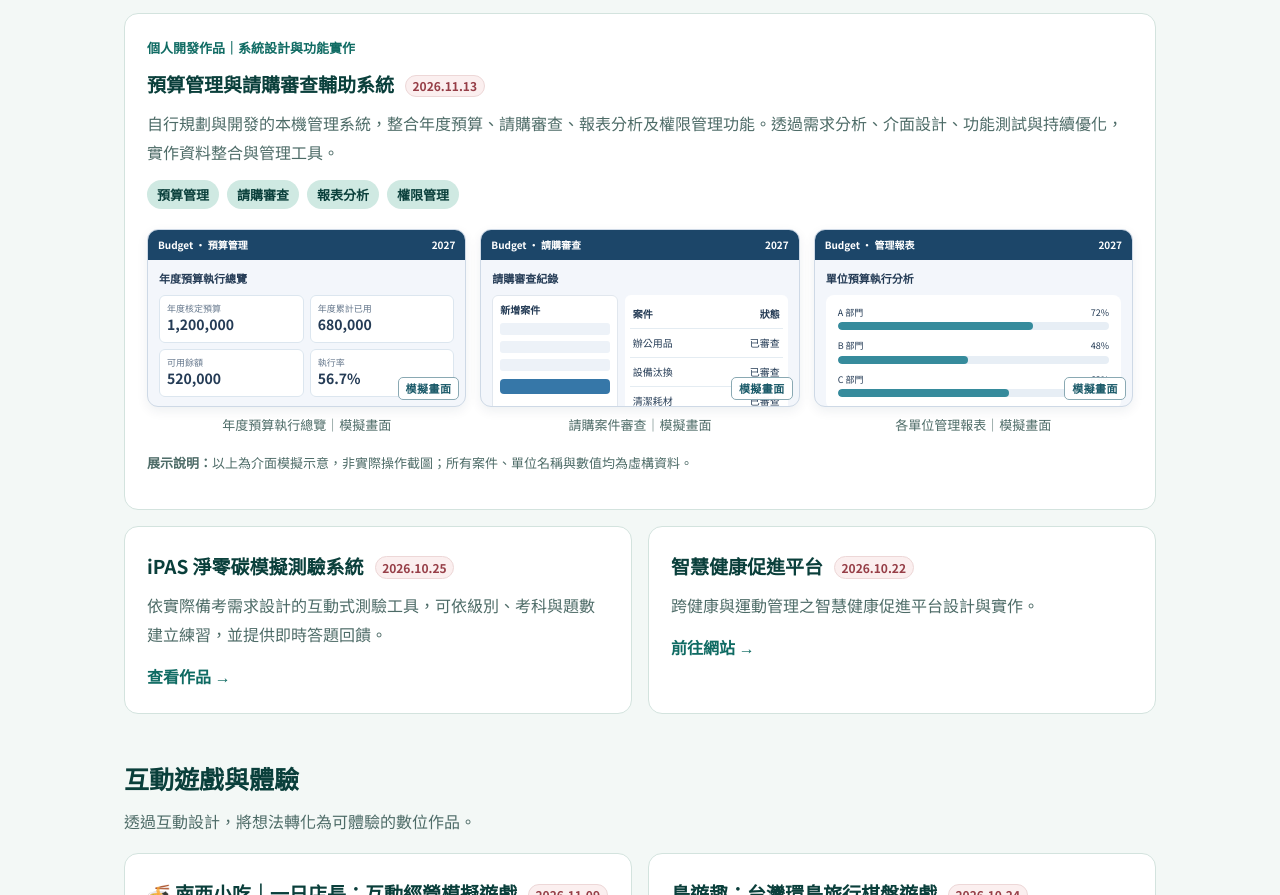
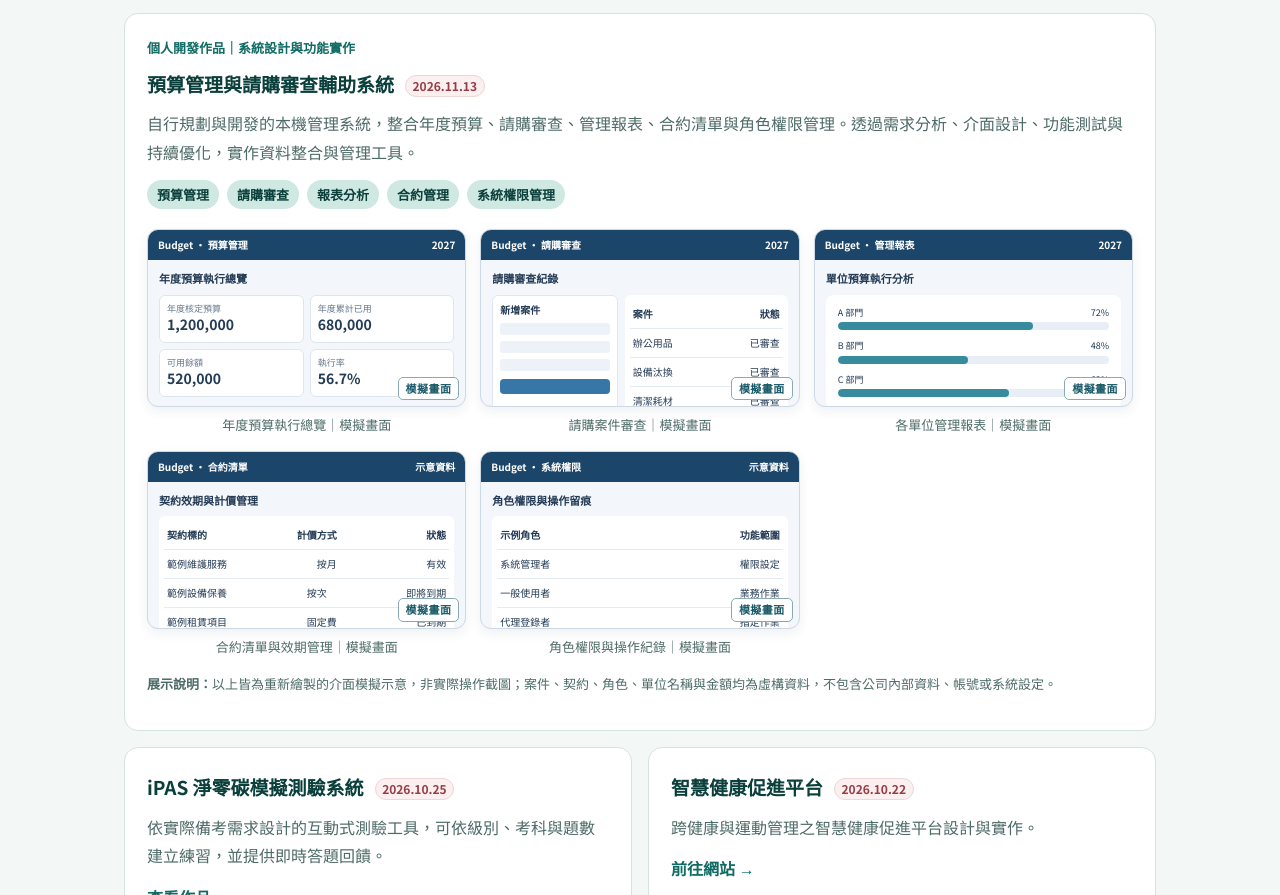
Before and after one commit to nancy098517/nancy098517.github.io, a plain HTML site: page portfolio.html in a window 1280 px wide. Shown: the part 712-1607 px from the top of the page. Drawn offline with Linux system fonts and the light colour scheme.

Commit message:
Expand budget system portfolio mockups with contracts and role permissions

```diff
--- a/portfolio.html
+++ b/portfolio.html
@@ -65,6 +65,7 @@ footer{max-width:1080px;margin:auto;padding:20px 24px 40px;color:var(--muted);fo
 .budget-ui .track{height:8px;background:#e7eef5;border-radius:8px;overflow:hidden;margin-top:3px}
 .budget-ui .fill{height:100%;background:#368b9c;border-radius:8px}
 .budget-work .demo-note{font-size:13px;color:var(--muted);margin-top:14px}
+.budget-ui .mock-hint{font-size:9px;color:#51687c;margin-top:7px;line-height:1.5}
 @media(max-width:730px){.budget-screens{grid-template-columns:1fr}.budget-ui{height:185px}.budget-work{grid-column:auto}}
 
 
@@ -91,9 +92,9 @@ footer{max-width:1080px;margin:auto;padding:20px 24px 40px;color:var(--muted);fo
 <article class="post-card budget-work" id="budget-review">
   <div class="subhead">個人開發作品｜系統設計與功能實作</div>
   <h3>預算管理與請購審查輔助系統 <time class="work-date" datetime="2026-11-13" title="首次收錄於本站">2026.11.13</time></h3>
-  <p>自行規劃與開發的本機管理系統，整合年度預算、請購審查、報表分析及權限管理功能。透過需求分析、介面設計、功能測試與持續優化，實作資料整合與管理工具。</p>
-  <div class="budget-tags"><span>預算管理</span><span>請購審查</span><span>報表分析</span><span>權限管理</span></div>
-  <div class="budget-screens" aria-label="三個使用虛構資料設計的模擬系統畫面">
+  <p>自行規劃與開發的本機管理系統，整合年度預算、請購審查、管理報表、合約清單與角色權限管理。透過需求分析、介面設計、功能測試與持續優化，實作資料整合與管理工具。</p>
+  <div class="budget-tags"><span>預算管理</span><span>請購審查</span><span>報表分析</span><span>合約管理</span><span>系統權限管理</span></div>
+  <div class="budget-screens" aria-label="五個使用虛構資料設計的模擬系統畫面">
     <figure class="budget-shot">
       <div class="budget-ui" role="img" aria-label="模擬畫面一：以虛構預算金額展示年度預算儀表板">
         <div class="bar-top"><span>Budget · 預算管理</span><span>2027</span></div>
@@ -133,8 +134,39 @@ footer{max-width:1080px;margin:auto;padding:20px 24px 40px;color:var(--muted);fo
       </div>
       <figcaption>各單位管理報表｜模擬畫面</figcaption>
     </figure>
+    <figure class="budget-shot">
+      <div class="budget-ui" role="img" aria-label="模擬畫面四：虛構契約的期間、計價方式與效期狀態">
+        <div class="bar-top"><span>Budget · 合約清單</span><span>示意資料</span></div>
+        <div class="mock-pad"><div class="mock-title">契約效期與計價管理</div>
+          <div class="mock-table">
+            <div class="mock-row"><b>契約標的</b><b>計價方式</b><b>狀態</b></div>
+            <div class="mock-row"><span>範例維護服務</span><span>按月</span><span>有效</span></div>
+            <div class="mock-row"><span>範例設備保養</span><span>按次</span><span>即將到期</span></div>
+            <div class="mock-row"><span>範例租賃項目</span><span>固定費</span><span>已到期</span></div>
+          </div>
+          <div class="mock-hint">僅管理契約資訊，不進行採購核准或預算扣減</div>
+        </div><span class="mock-badge">模擬畫面</span>
+      </div>
+      <figcaption>合約清單與效期管理｜模擬畫面</figcaption>
+    </figure>
+    <figure class="budget-shot">
+      <div class="budget-ui" role="img" aria-label="模擬畫面五：使用虛構角色呈現權限分級和操作紀錄">
+        <div class="bar-top"><span>Budget · 系統權限</span><span>示意資料</span></div>
+        <div class="mock-pad"><div class="mock-title">角色權限與操作留痕</div>
+          <div class="mock-table">
+            <div class="mock-row"><b>示例角色</b><b>功能範圍</b></div>
+            <div class="mock-row"><span>系統管理者</span><span>權限設定</span></div>
+            <div class="mock-row"><span>一般使用者</span><span>業務作業</span></div>
+            <div class="mock-row"><span>代理登錄者</span><span>指定作業</span></div>
+            <div class="mock-row"><span>唯讀查詢者</span><span>資料查詢</span></div>
+          </div>
+          <div class="mock-hint">依角色控管功能，保留操作紀錄概念</div>
+        </div><span class="mock-badge">模擬畫面</span>
+      </div>
+      <figcaption>角色權限與操作紀錄｜模擬畫面</figcaption>
+    </figure>
   </div>
-  <p class="demo-note"><strong>展示說明：</strong>以上為介面模擬示意，非實際操作截圖；所有案件、單位名稱與數值均為虛構資料。</p>
+  <p class="demo-note"><strong>展示說明：</strong>以上皆為重新繪製的介面模擬示意，非實際操作截圖；案件、契約、角色、單位名稱與金額均為虛構資料，不包含公司內部資料、帳號或系統設定。</p>
 </article>
 <a class="post-card" href="https://3311231021.github.io/practice/index.html" target="_blank" rel="noopener">
         <h3>iPAS 淨零碳模擬測驗系統 <time class="work-date" datetime="2026-10-25" title="首次收錄於本站">2026.10.25</time></h3>
```
